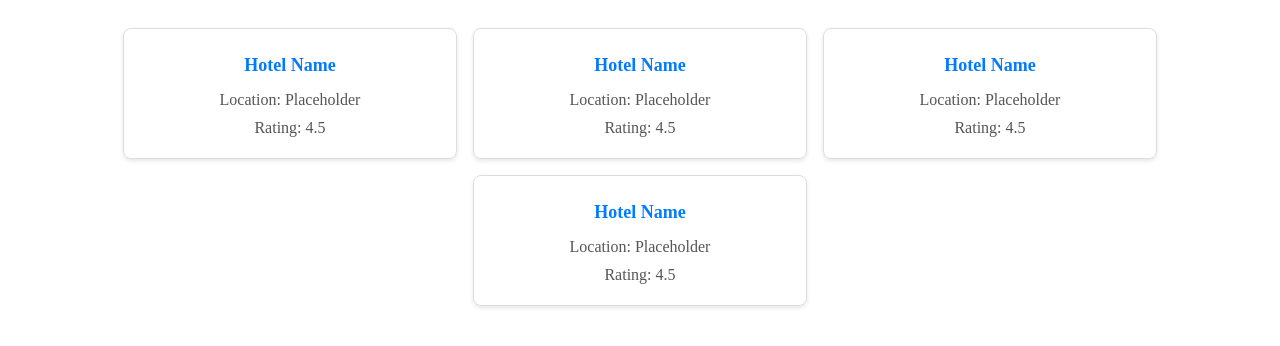
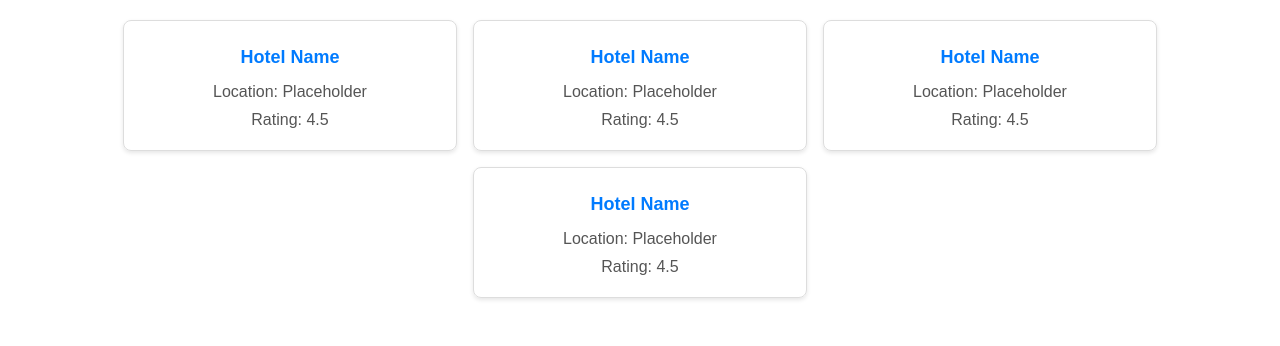
Before and after one commit to kateekate/hotel-spa, a React (Vite) app: page /hotels in a window 1280 px wide. Shown: the top 346 px of the page. Built offline with nearby package versions, Linux system fonts and the light colour scheme.

Commit message:
feat: add GlobalStyles

```diff
--- a/src/components/HotelCard.tsx
+++ b/src/components/HotelCard.tsx
@@ -1,5 +1,5 @@
+import styled from "styled-components";
 import { Link } from "react-router-dom";
-import styled from "styled-components";
 
 const Card = styled.div`
   display: flex;
--- a/src/main.tsx
+++ b/src/main.tsx
@@ -1,12 +1,14 @@
-import { StrictMode } from 'react';
-import { createRoot } from 'react-dom/client';
-import { BrowserRouter } from 'react-router-dom';
-import App from './App.tsx';
+import { StrictMode } from "react";
+import { createRoot } from "react-dom/client";
+import { BrowserRouter } from "react-router-dom";
+import App from "./App.tsx";
+import { GlobalStyles } from "./styles/GlobalStyles.tsx";
 
-createRoot(document.getElementById('root')!).render(
+createRoot(document.getElementById("root")!).render(
   <StrictMode>
     <BrowserRouter>
+      <GlobalStyles />
       <App />
     </BrowserRouter>
-  </StrictMode>,
+  </StrictMode>
 );
--- /dev/null
+++ b/src/styles/GlobalStyles.tsx
@@ -0,0 +1,10 @@
+import { createGlobalStyle } from "styled-components";
+
+export const GlobalStyles = createGlobalStyle`
+  body {
+    margin: 0;
+    padding: 0;
+    overflow: hidden;
+    font-family: Arial, sans-serif;
+  }
+`;
```
